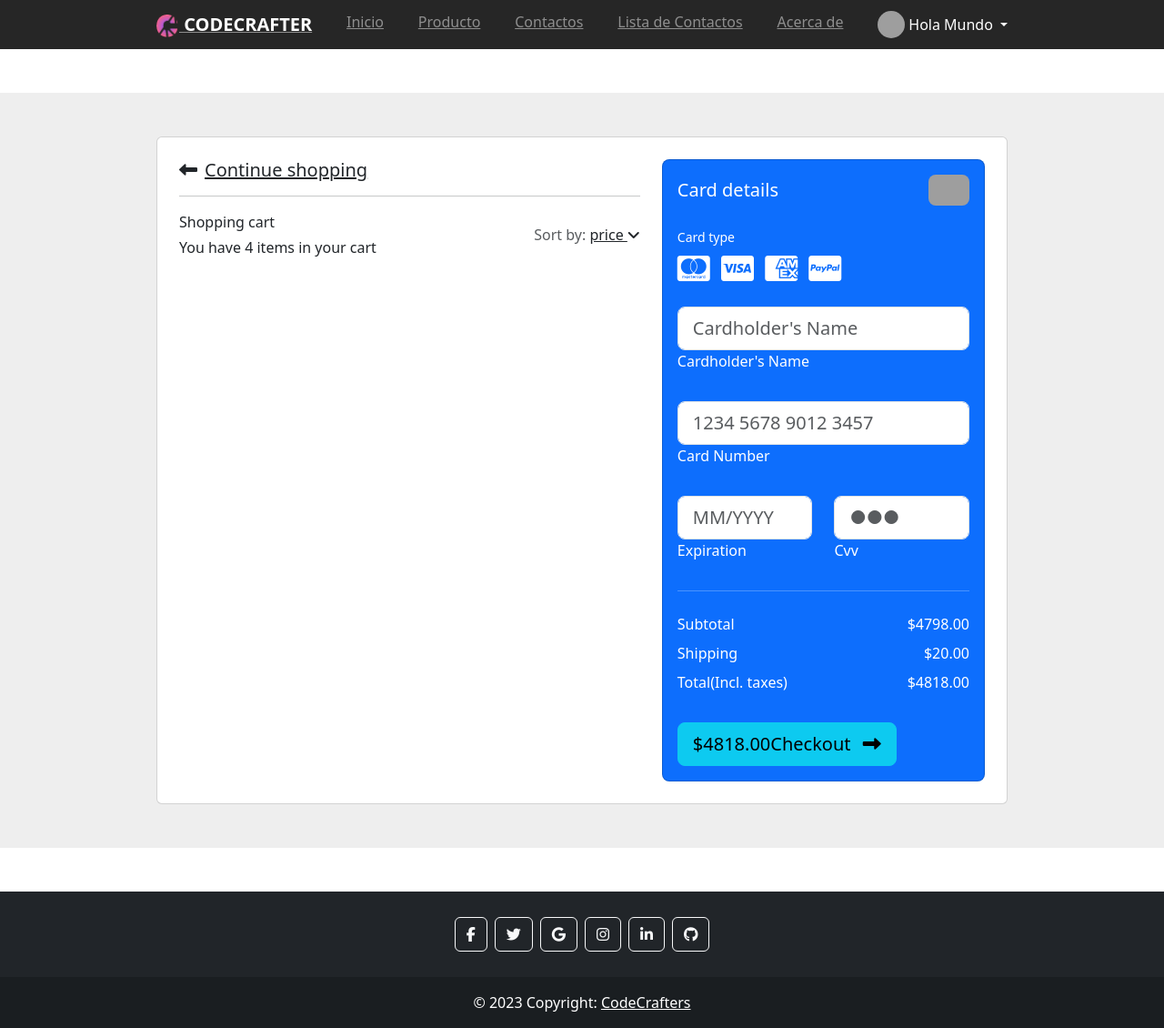
After one commit to GeimeAlondra/MiTienda_CodeCrafters, a Django app: template productos/templates/carrito/carrito.html in a window 1280 px wide. The commit adds this page. Shown: the whole page at 91% size. Run offline with Django 4.2, Linux system fonts and the light colour scheme; the template is opened without the code that fills it, so the values that code supplies are empty; some libraries are stand-ins or nearby versions; grey boxes are pictures that could not be loaded.

Commit message:
Agregando funcionalida
carrito de compra pero no es del todo funcional nada mas para que el boton de add card  lo agregue al carrito y se pueda cvisualizar la vista

```diff
--- /dev/null
+++ b/productos/templates/carrito/carrito.html
@@ -0,0 +1,162 @@
+{% extends "base.html" %}
+{% load static %}
+
+{% block titulo %}
+<link rel="stylesheet" href="{% static 'css/index.css'%}">
+<link rel="stylesheet" href="{% static 'css/contacto.css'%}">
+<title>CodeCrafters</title>
+{% endblock titulo %}
+{% block contenido %}
+<section class="h-100 h-custom" style="background-color: #eee;">
+    <div class="container py-5 h-100">
+      <div class="row d-flex justify-content-center align-items-center h-100">
+        <div class="col">
+          <div class="card">
+            <div class="card-body p-4">
+
+              <div class="row">
+
+                <div class="col-lg-7">
+                  <h5 class="mb-3"><a href="{% url 'inicio' %}" class="text-body"><i
+                        class="fas fa-long-arrow-alt-left me-2"></i>Continue shopping</a></h5>
+                  <hr>
+
+                  <div class="d-flex justify-content-between align-items-center mb-4">
+                    <div>
+                      <p class="mb-1">Shopping cart</p>
+                      <p class="mb-0">You have 4 items in your cart</p>
+                    </div>
+                    <div>
+                      <p class="mb-0"><span class="text-muted">Sort by:</span> <a href="#!"
+                          class="text-body">price <i class="fas fa-angle-down mt-1"></i></a></p>
+                    </div>
+                  </div>
+                  {% for productos in producto%}
+                  <div class="card mb-3">
+                    <div class="card-body">
+                      <div class="d-flex justify-content-between">
+                        <div class="d-flex flex-row align-items-center">
+                          <div>
+                            <img
+                              src="{{productos.imagen.url}}"
+                              class="img-fluid rounded-3" alt="Shopping item" style="width: 65px;">
+                          </div>
+                          <div class="ms-3">
+                            <h5>{{productos.nombre}}</h5>
+                            <p class="small mb-0">{{productos.descripcion}}</p>
+                          </div>
+                        </div>
+                        <div class="d-flex flex-row align-items-center">
+                          <div style="width: 50px;">
+
+                            <h5 class="fw-normal mb-0 mr-2">
+                                <input type="number" class="form-control"  value="1" min="1" max="{{productos.existencias}}" style="outline: 2px solid #ffffff;">
+                                <!-- <input class="form-control-outline" type="number" value="1" min="1" max="{{productos.existencias}}"> -->
+                            </h5>
+                          </div>
+                          <div style="width: 70px;">
+                            <h5 class=" mb-0 ">{{productos.precio}}</h5>
+                          </div>
+                          <a href="{% url 'carrito_delete' productos.id %}" style="color: #df1f1f;"><i class="fas fa-trash-alt"></i></a>
+                        </div>
+                      </div>
+                    </div>
+                  </div>
+                  {% endfor %}
+
+
+
+
+
+
+
+                </div>
+                <div class="col-lg-5">
+
+                  <div class="card bg-primary text-white rounded-3">
+                    <div class="card-body">
+                      <div class="d-flex justify-content-between align-items-center mb-4">
+                        <h5 class="mb-0">Card details</h5>
+                        <img src="https://mdbcdn.b-cdn.net/img/Photos/Avatars/avatar-6.webp"
+                          class="img-fluid rounded-3" style="width: 45px;" alt="Avatar">
+                      </div>
+
+                      <p class="small mb-2">Card type</p>
+                      <a href="#!" type="submit" class="text-white"><i
+                          class="fab fa-cc-mastercard fa-2x me-2"></i></a>
+                      <a href="#!" type="submit" class="text-white"><i
+                          class="fab fa-cc-visa fa-2x me-2"></i></a>
+                      <a href="#!" type="submit" class="text-white"><i
+                          class="fab fa-cc-amex fa-2x me-2"></i></a>
+                      <a href="#!" type="submit" class="text-white"><i class="fab fa-cc-paypal fa-2x"></i></a>
+
+                      <form class="mt-4">
+                        <div class="form-outline form-white mb-4">
+                          <input type="text" id="typeName" class="form-control form-control-lg" siez="17"
+                            placeholder="Cardholder's Name" />
+                          <label class="form-label" for="typeName">Cardholder's Name</label>
+                        </div>
+
+                        <div class="form-outline form-white mb-4">
+                          <input type="text" id="typeText" class="form-control form-control-lg" siez="17"
+                            placeholder="1234 5678 9012 3457" minlength="19" maxlength="19" />
+                          <label class="form-label" for="typeText">Card Number</label>
+                        </div>
+
+                        <div class="row mb-4">
+                          <div class="col-md-6">
+                            <div class="form-outline form-white">
+                              <input type="text" id="typeExp" class="form-control form-control-lg"
+                                placeholder="MM/YYYY" size="7" id="exp" minlength="7" maxlength="7" />
+                              <label class="form-label" for="typeExp">Expiration</label>
+                            </div>
+                          </div>
+                          <div class="col-md-6">
+                            <div class="form-outline form-white">
+                              <input type="password" id="typeText" class="form-control form-control-lg"
+                                placeholder="&#9679;&#9679;&#9679;" size="1" minlength="3" maxlength="3" />
+                              <label class="form-label" for="typeText">Cvv</label>
+                            </div>
+                          </div>
+                        </div>
+
+                      </form>
+
+                      <hr class="my-4">
+
+                      <div class="d-flex justify-content-between">
+                        <p class="mb-2">Subtotal</p>
+                        <p class="mb-2">$4798.00</p>
+                      </div>
+
+                      <div class="d-flex justify-content-between">
+                        <p class="mb-2">Shipping</p>
+                        <p class="mb-2">$20.00</p>
+                      </div>
+
+                      <div class="d-flex justify-content-between mb-4">
+                        <p class="mb-2">Total(Incl. taxes)</p>
+                        <p class="mb-2">$4818.00</p>
+                      </div>
+
+                      <button type="button" class="btn btn-info btn-block btn-lg">
+                        <div class="d-flex justify-content-between">
+                          <span>$4818.00</span>
+                          <span>Checkout <i class="fas fa-long-arrow-alt-right ms-2"></i></span>
+                        </div>
+                      </button>
+
+                    </div>
+                  </div>
+
+                </div>
+
+              </div>
+
+            </div>
+          </div>
+        </div>
+      </div>
+    </div>
+  </section>
+{% endblock contenido %}
--- a/productos/templates/pages/inicio.html
+++ b/productos/templates/pages/inicio.html
@@ -79,7 +79,7 @@
 
                   <div class="d-grid gap-2 my-4">
 
-                    <a href="#" class="btn btn-warning bold-btn">add to cart</a>
+                    <a href="{% url 'carrito' producto.id %}" class="btn btn-warning bold-btn">add to cart</a>
 
                   </div>
                   <div class="clearfix mb-1">
--- a/productos/urls.py
+++ b/productos/urls.py
@@ -16,4 +16,9 @@ urlpatterns = [
 
     #Acerca de
     path('acercaDe/', views.acerca_de, name="acercaDe"),
+
+    #Carrito de compra
+    path('carrito/<int:id>', views.vistaCarrito, name="carrito"),
+    path('carrito/elimanar/<int:id>', views.vistaDeleteCarrito, name="carrito_delete"),
+
 ]
```
Also changed, not shown: productos/views.py (+18 -0 lines).
